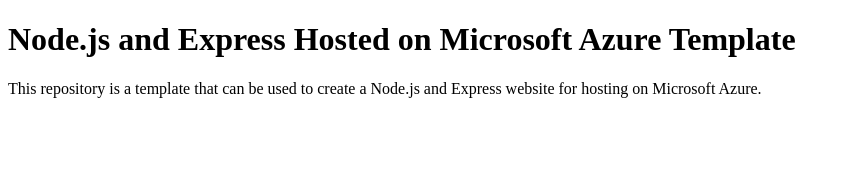
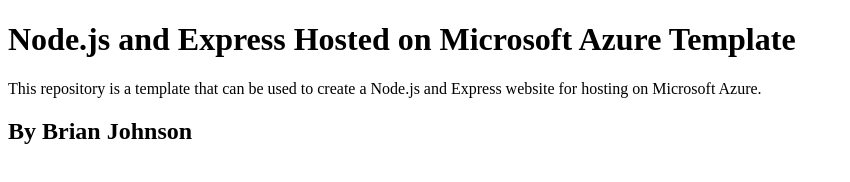
Before and after one commit to BriToons/nodejs-hello-world-bj, a website: page client/index.html in a window 1280 px wide. Shown: the whole page, without its empty margins (0-850 px from the left). Drawn offline with Linux system fonts and the light colour scheme.

Commit message:
Update index.html.

```diff
--- a/client/index.html
+++ b/client/index.html
@@ -7,5 +7,8 @@
 	<h1>Node.js and Express Hosted on Microsoft Azure Template</h1>
 	<p>This repository is a template that can be used to create a Node.js and Express website for hosting on Microsoft
 	Azure.</p>
+
+
+	<h2>By Brian Johnson</h2>
 </body>
 </html>
```
